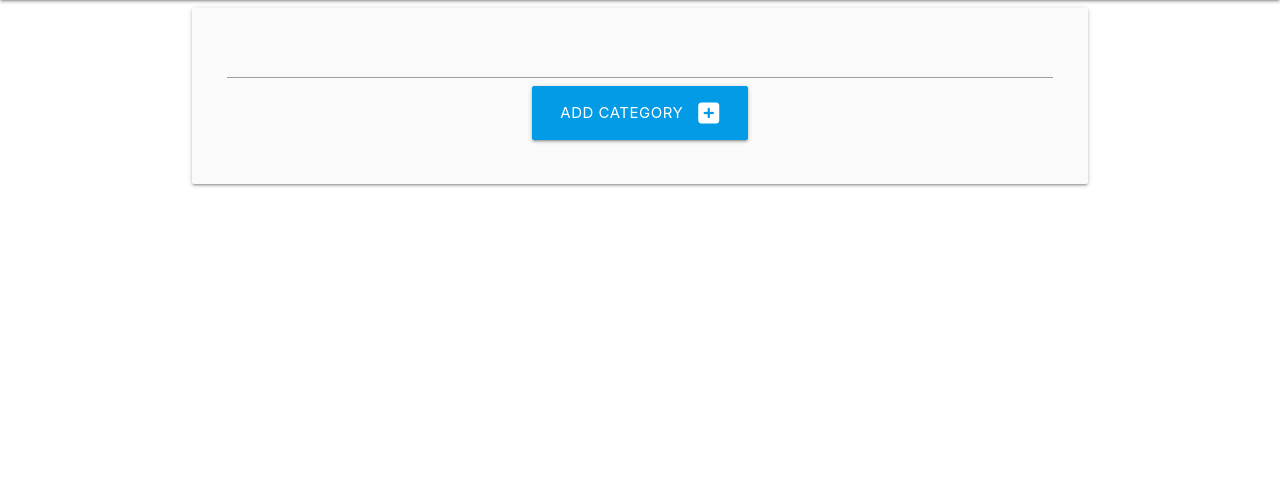
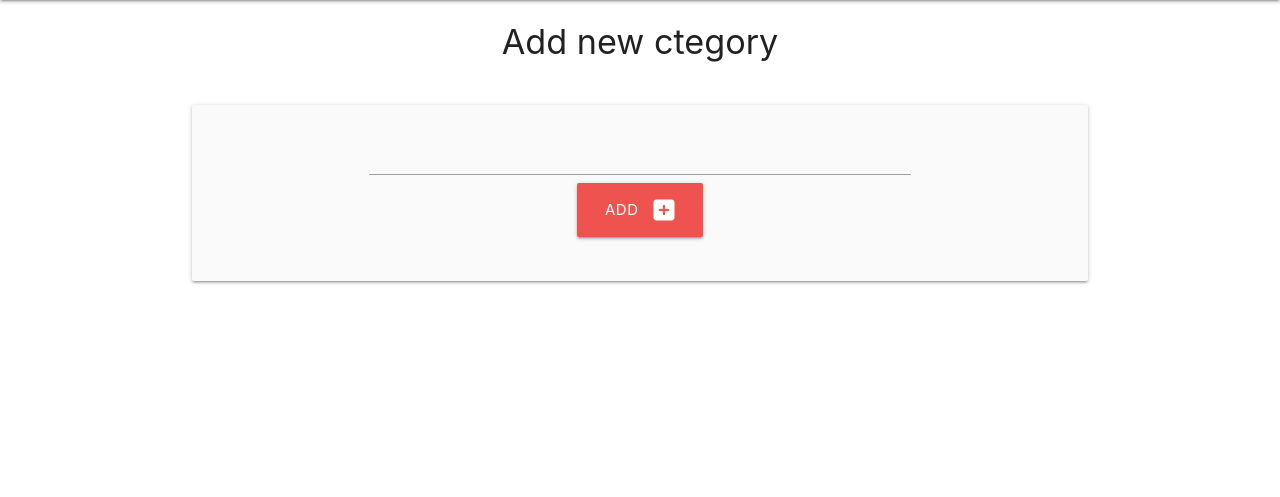
Before and after one commit to e-kai00/expense-tracker, a Django app: page /categories_add in a window 1280 px wide. Shown: the part 64-561 px from the top of the page. Run offline with Django 3.2, Linux system fonts and the light colour scheme; the visitor is signed in with stand-in values (Sample User, id 1); some libraries are stand-ins or nearby versions.

Commit message:
Style category add and edit pages

```diff
--- a/trackerapp/templates/trackerapp/categories_add.html
+++ b/trackerapp/templates/trackerapp/categories_add.html
@@ -1,28 +1,24 @@
 {% extends "trackerapp/base.html" %}
-{% load materializecss %}
 
 {% block content %}
-
+<h4 class="center-align page-heading">Add new ctegory</h4>
 <div class="row card-panel grey lighten-5">
-    <form class="col s12" method="POST" action="{% url 'categories_add' %}">
+    <form class="col s12 l8 offset-l2" method="POST" action="{% url 'categories_add' %}">
         {% csrf_token %}
-
-    <!-- hidden form field -->
+    <!-- hidden field to retrieve previous page -->
     <input type="hidden" id="previous_page" name="previous_page">
-
-        {{ form.category_name|materializecss:'m6' }}  <!-- style it later -->
-
+        {{ form.category_name }}
         <div class="row">
             <div class="col s12 center-align">
-                <button type="submit" class="btn-large light-blue darken-1">
-                    Add Category <i class="fas fa-plus-square right"></i>
+                <button type="submit" class="btn-large red lighten-1">
+                    Add <i class="fas fa-plus-square right"></i>
                 </button>
             </div>
         </div>
     </form>
 </div>
 
-<!-- set the value of 'previous_page' -->
+<!-- set value of 'previous_page' -->
 <script>
     prev = document.getElementById("previous_page");
     prev.value = document.referrer;
```
Also changed, not shown: trackerapp/templates/trackerapp/categories_edit.html (+4 -8 lines).
